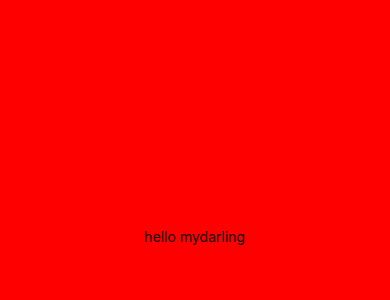
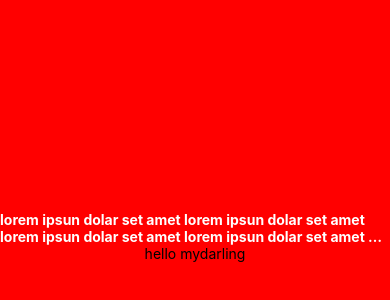
Before and after one commit to gokhanyanik/ReactNativeSecondExample, a React Native app: screen / in a window 390 px wide. Shown: the part 186-486 px from the top of the page. Built offline with nearby package versions, Linux system fonts and the light colour scheme.

Commit message:
Text Komponenti

```diff
--- a/App.tsx
+++ b/App.tsx
@@ -30,17 +30,21 @@ function App(): React.JSX.Element {
 
 
   return (
-    <SafeAreaView style={{flex:1,backgroundColor:"red",justifyContent:"center",alignItems:"center"}}>
-      <Text>hello mydarling
+    /* İlk textte bir özellik ve style verme anlatıldı
+    ikinci texte text içinde metod kullanma anlatıldı */
+    <SafeAreaView style={{ flex: 1, backgroundColor: "red", justifyContent: "center", alignItems: "center" }}>
+      <Text numberOfLines={2} style={{ color: "white", fontWeight: "bold" }}>
+        lorem ipsun dolar set amet lorem ipsun dolar set amet lorem ipsun dolar set amet lorem ipsun dolar set amet lorem ipsun dolar set amet
       </Text>
+      <Text onPress={() => console.log("event gerçekleşti...")}>hello mydarling</Text>
     </SafeAreaView>
   );
 }
 
 const styles = StyleSheet.create({
   background: {
-    flex:1,
-    backgroundColor:"red",
+    flex: 1,
+    backgroundColor: "red",
   },
 
 });
```
